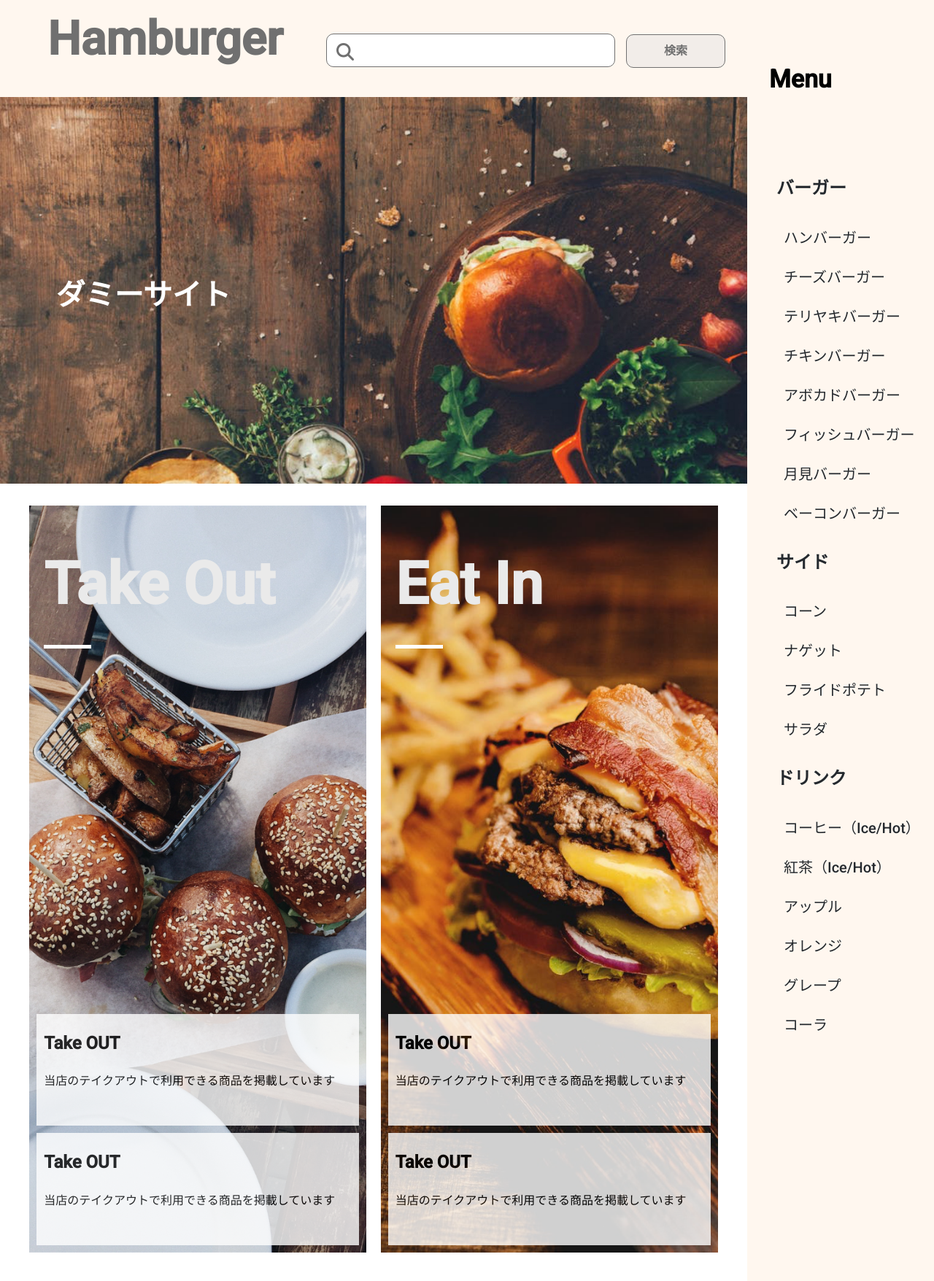
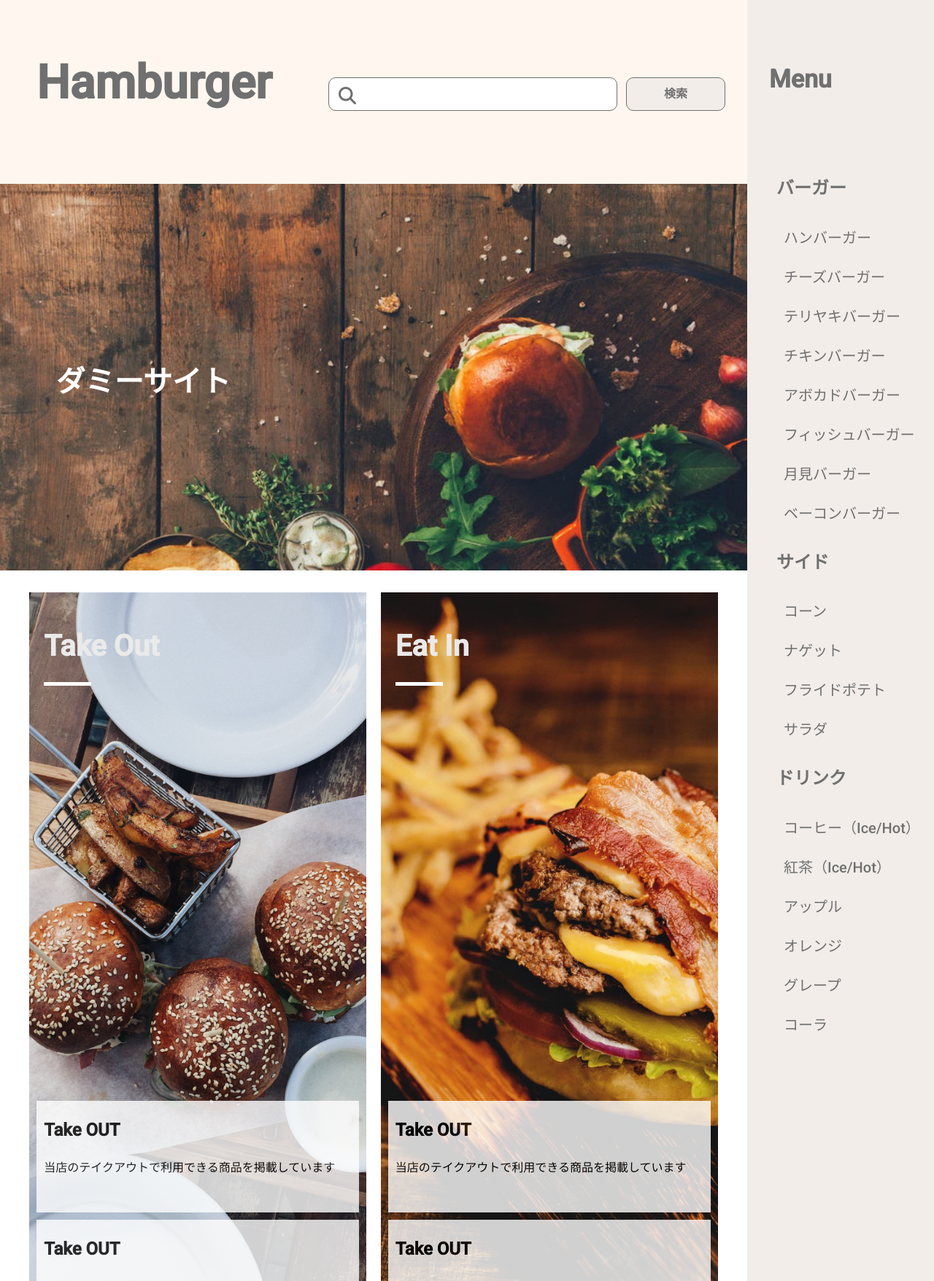
Before and after one commit to yuukitom/hamburger, a PHP site: page / in a window 1280 px wide. Shown: the top 1756 px of the page at 73% size. Run offline with PHP 8.4, Linux system fonts and the light colour scheme; some libraries are stand-ins or nearby versions.

Commit message:
20210701_フロントページ_完成

```diff
--- a/css/style.css
+++ b/css/style.css
@@ -75,10 +75,6 @@ Layout
   }
 }
 
-.l-aside {
-  background-color: #FFF7EF;
-}
-
 @media (min-width: 1201px) {
   .l-aside {
     width: 100%;
@@ -129,6 +125,12 @@ object
   background-color: #FFF7EF;
 }
 
+@media (min-width: 1201px) {
+  .p-header {
+    padding: 60px 0;
+  }
+}
+
 .p-header__gnav {
   font-size: 20px;
   text-align: right;
@@ -147,7 +149,7 @@ object
     flex-direction: row;
     justify-content: space-between;
     align-items: baseline;
-    margin: 0 30px 0 65px;
+    margin: 0 30px 0 50px;
   }
 }
 
@@ -163,6 +165,7 @@ object
 
 .p-header__topSearch {
   position: relative;
+  display: flex;
   margin: 40px 0;
 }
 
@@ -261,15 +264,13 @@ object
 
 .p-main__serviceTitle {
   position: relative;
-  font-size: 4.4rem;
-  font-weight: bold;
+  font-size: 4rem;
   color: #EAEAEA;
   margin: 20px 0 0 10px;
 }
 
 @media (min-width: 1201px) {
   .p-main__serviceTitle {
-    font-size: 8rem;
     margin: 40px 0 0 20px;
   }
 }
@@ -334,7 +335,7 @@ object
 
 @media (min-width: 1201px) {
   .p-place__wrapper {
-    padding-top: 80px;
+    padding-top: 60px;
     padding-left: 7%;
   }
 }
@@ -372,7 +373,7 @@ object
 
 @media (min-width: 1201px) {
   .p-place__title::after {
-    bottom: -55px;
+    bottom: -50px;
   }
 }
 
@@ -392,8 +393,8 @@ object
 @media (min-width: 1201px) {
   .p-place__text {
     font-size: 1.6rem;
-    width: 45%;
-    margin-top: 120px;
+    width: 50%;
+    margin-top: 100px;
   }
 }
 
@@ -416,12 +417,14 @@ object
 
 .p-aside {
   overflow-y: auto;
+  background-color: #F2EDE9;
 }
 
 .p-aside__title {
   display: none;
   font-size: 3.4rem;
   font-weight: bold;
+  color: #707070;
   padding-left: 30px;
 }
 
@@ -461,6 +464,7 @@ object
   display: block;
   font-size: 2.4rem;
   font-weight: bold;
+  color: #707070;
   padding: 20px 0;
 }
 
@@ -485,7 +489,7 @@ object
 }
 
 .p-footer__info li:nth-child(2) {
-  padding-left: 10px;
+  padding-left: 8px;
 }
 
 .p-footer__info li + li {
--- a/index.html
+++ b/index.html
@@ -35,7 +35,7 @@
             <section>
               <ul class="l-main__service p-main__service">
                 <li class="p-main__serviceInner u-mb20">
-                  <h2 class="p-main__serviceTitle">Take Out</h2>
+                  <a href="#"><h2 class="p-main__serviceTitle">Take Out</h2></a>
                   <div>
                     <dl class="p-main__serviceCard">
                       <dt class="p-main__serviceTerm">Take OUT</dt>
@@ -49,7 +49,7 @@
                 </li>
 
                 <li class="p-main__serviceInner">
-                  <h2 class="p-main__serviceTitle">Eat In</h2>
+                  <a href="#"><h2 class="p-main__serviceTitle">Eat In</h2></a>
                   <div>
                     <dl class="p-main__serviceCard">
                       <dt class="p-main__serviceTerm">Take OUT</dt>
--- a/scss/foundation/_function.scss
+++ b/scss/foundation/_function.scss
@@ -2,4 +2,5 @@ $base_color: #FFF7EF;
 $sub-color: #707070;
 $accent-color: #3C2A10;
 $white-color: #fff;
+$sidebar-color: #F2EDE9;
 $footer-color: #9D8670;
--- a/scss/layout/_aside.scss
+++ b/scss/layout/_aside.scss
@@ -1,5 +1,5 @@
 .l-aside {
-  background-color: $base_color;
+
   @include breakpoint(pc) {
     width: 100%;
   }
--- a/scss/object/project/_aside.scss
+++ b/scss/object/project/_aside.scss
@@ -1,9 +1,11 @@
 .p-aside {
   overflow-y: auto;
+  background-color: $sidebar-color;
   &__title {
     display: none;
     font-size: 3.4rem;
     font-weight: bold;
+    color: $sub-color;
     padding-left: 30px;
     @include breakpoint(pc) {
       display: block;
@@ -35,6 +37,7 @@
       display: block;
       font-size: 2.4rem;
       font-weight: bold;
+      color: $sub-color;
       padding: 20px 0;
     }
   }
--- a/scss/object/project/_footer.scss
+++ b/scss/object/project/_footer.scss
@@ -12,7 +12,7 @@
       }
 
       &:nth-child(2) {
-        padding-left: 10px;
+        padding-left: 8px;
       }
     }
 
--- a/scss/object/project/_front.scss
+++ b/scss/object/project/_front.scss
@@ -38,12 +38,10 @@
 
   &Title {
     position: relative;
-    font-size: 4.4rem;
-    font-weight: bold;
+    font-size: 4rem;
     color: #EAEAEA;
     margin: 20px 0 0 10px;
     @include breakpoint(pc) {
-      font-size: 8rem;
       margin: 40px 0 0 20px;
     }
     &::after {
@@ -99,7 +97,7 @@
     height: 100%;
     padding: 40px;
     @include breakpoint(pc) {
-      padding-top: 80px;
+      padding-top: 60px;
       padding-left: 7%;
     }
   }
@@ -131,7 +129,7 @@
       left: 0;
       bottom: -20px;
       @include breakpoint(pc) {
-        bottom: -55px;
+        bottom: -50px;
       }
     }
     @include breakpoint(pc) {
@@ -146,8 +144,8 @@
     margin-top: 40px;
     @include breakpoint(pc) {
       font-size: 1.6rem;
-      width: 45%;
-      margin-top: 120px;
+      width: 50%;
+      margin-top: 100px;
     }
   }
 
--- a/scss/object/project/_header.scss
+++ b/scss/object/project/_header.scss
@@ -1,6 +1,9 @@
 .p-header {
   color: $sub_color;
   background-color: $base_color;
+  @include breakpoint(pc) {
+    padding: 60px 0;
+  }
 }
 
 .p-header__gnav {
@@ -20,7 +23,7 @@
     flex-direction: row;
     justify-content: space-between;
     align-items: baseline;
-    margin: 0 30px 0 65px;
+    margin: 0 30px 0 50px;
   }
 
   &Title {
@@ -32,6 +35,7 @@
 
   &Search {
     position: relative;
+    display: flex;
     margin: 40px 0;
   }
 
```
Also changed, not shown: 1 other file.
